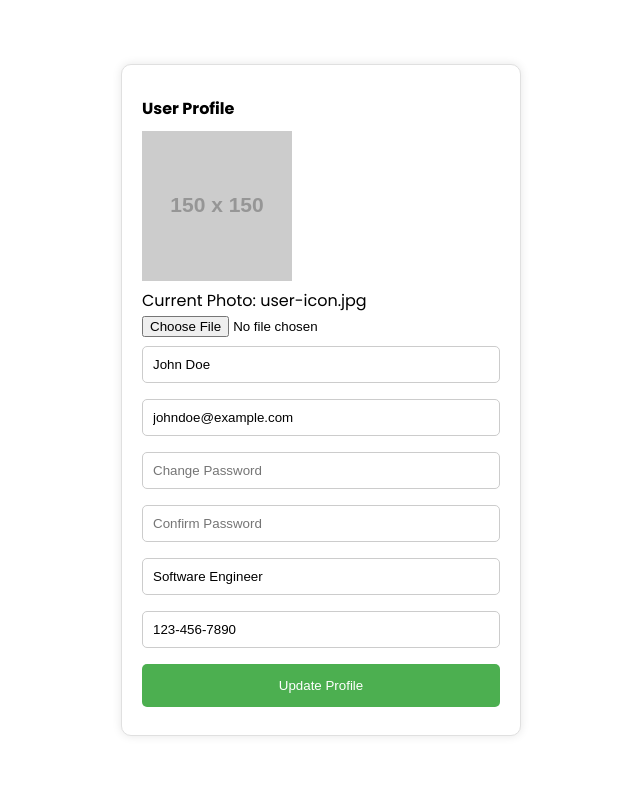
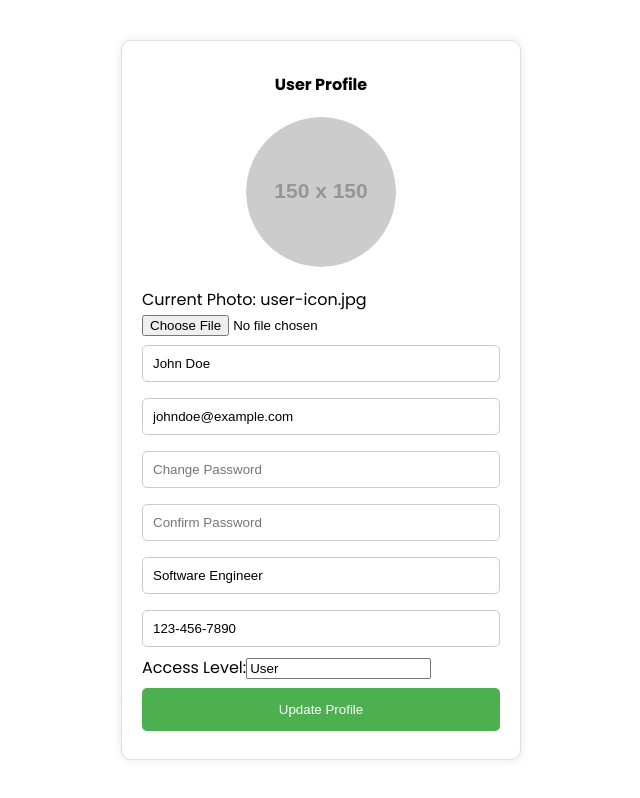
Before and after one commit to ShameerAlam/srb-frontend, a React (Create React App) app: page / in a window 1280 px wide. Shown: the whole page, without its empty margins (319-959 px from the left). Built offline with nearby package versions, Linux system fonts and the light colour scheme.

Commit message:
User Profile page added

```diff
--- a/src/components/pages/userprofile/userProfile.css
+++ b/src/components/pages/userprofile/userProfile.css
@@ -1,6 +1,3 @@
-/* userProfile.css */
-
-/* Centering the entire content */
 .container {
     display: flex;
     justify-content: center;
@@ -44,3 +41,27 @@
   .update-button:hover {
     background-color: #45a049;
   }
+
+  /* Centering image icon and user profile heading */
+  .heading-profile {
+    text-align: center;
+    margin-bottom: 20px; /* Adjust spacing */
+  }
+
+
+  .profile-image-container {
+    width: 150px;
+    height: 150px;
+    overflow: hidden;
+    border-radius: 50%; /* Make it circular */
+    margin: 0 auto 20px; /* Center the image */
+    display: flex; /* Use flexbox for centering */
+    justify-content: center; /* Center horizontally */
+    align-items: center; /* Center vertically */
+  }
+
+  .profile-image {
+    max-width: 100%; /* Ensure the image fits within the container */
+    max-height: 100%; /* Ensure the image fits within the container */
+    border-radius: 50%; /* Maintain circular shape */
+  }
--- a/src/components/pages/userprofile/userProfile.jsx
+++ b/src/components/pages/userprofile/userProfile.jsx
@@ -11,6 +11,7 @@ const UserProfile = () => {
   const [phoneNumber, setPhoneNumber] = useState('123-456-7890');
   const [photo, setPhoto] = useState(null);
   const [photoName, setPhotoName] = useState('user-icon.jpg');
+  const [accessLevel, setAccessLevel] = useState('User');
 
   // Function to handle profile update
   const handleUpdateProfile = () => {
@@ -29,9 +30,16 @@ const UserProfile = () => {
 
   return (
     <div className="container">
-      <form className="form-container">
-        <h1 className="heading-profile">User Profile</h1>
-        <img src={photo ? URL.createObjectURL(photo) : 'https://via.placeholder.com/150'} alt="User Photo" style={{ width: '150px', height: '150px' }} />
+    <form className="form-container">
+      <h1 className="heading-profile">User Profile</h1>
+    <div className="profile-image-container">
+        <img
+        src={photo ? URL.createObjectURL(photo) : 'https://via.placeholder.com/150'}
+        alt="User Photo"
+        className="profile-image"
+        style={{ width: '150px', height: '150px' }}
+    />
+    </div>
         <div>Current Photo: {photoName}</div>
         <input type="file" accept="image/*" onChange={handlePhotoChange} />
         <input
@@ -76,6 +84,15 @@ const UserProfile = () => {
           value={phoneNumber}
           onChange={(e) => setPhoneNumber(e.target.value)}
         />
+         <div>
+            <label>Access Level:</label>
+            <input
+                type="text"
+                value={accessLevel}
+                onChange={(e) => setAccessLevel(e.target.value)}
+                readOnly // Adding the readOnly attribute
+        />
+        </div>
         <button className="update-button" onClick={handleUpdateProfile}>Update Profile</button>
       </form>
     </div>
```
